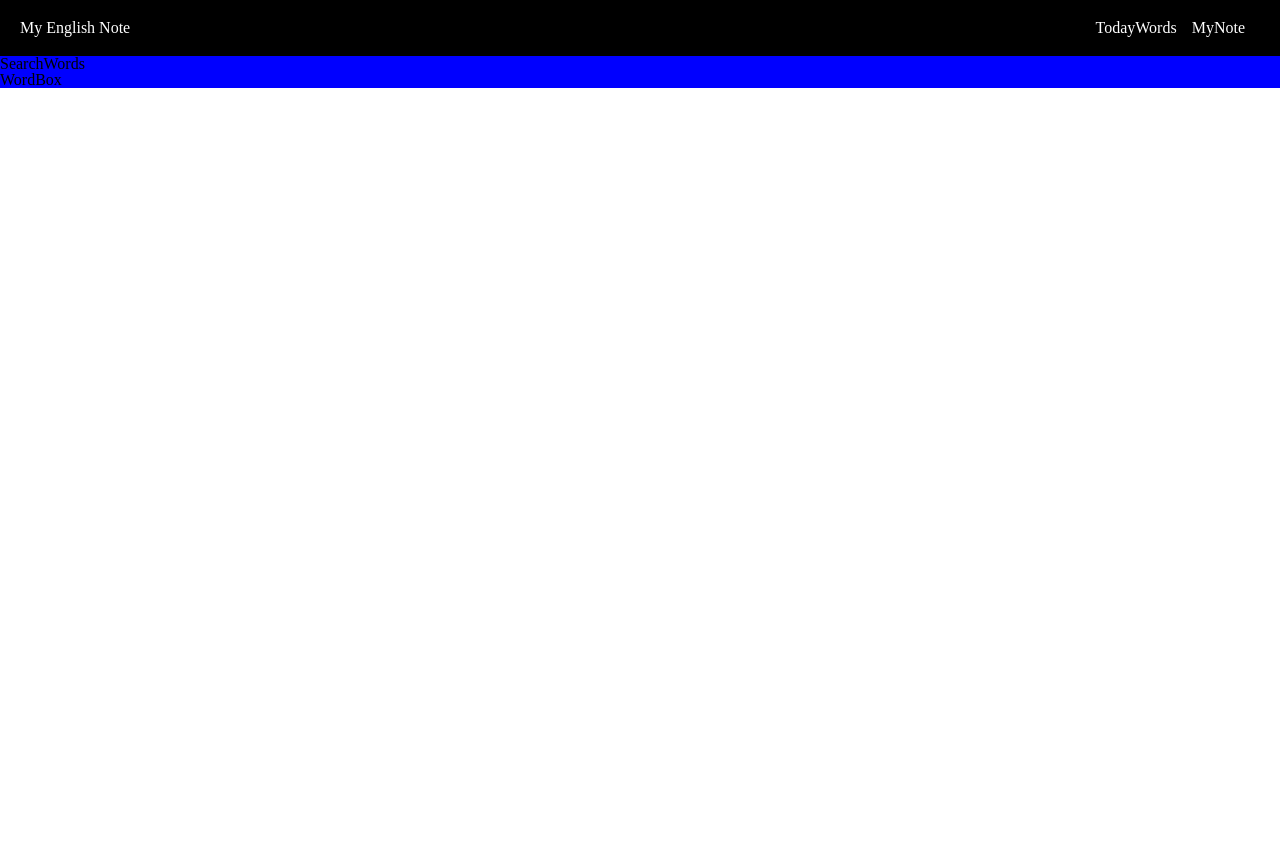
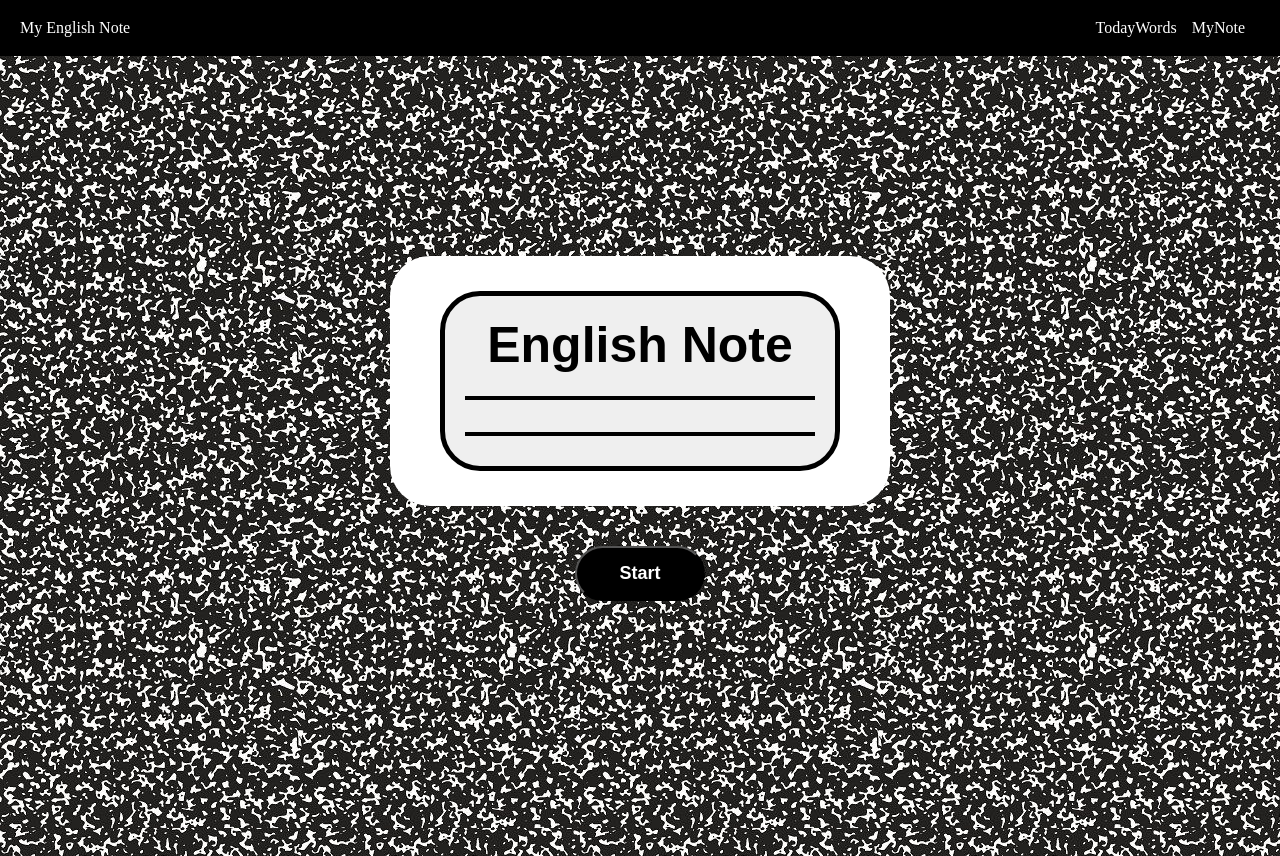
Before and after one commit to glor-git/side-memorize-english-web, a React (Create React App) app: page / in a window 1280 px wide. Before the commit the page ends 800 px from the top, so only its background shows below. Built offline with nearby package versions, Linux system fonts and the light colour scheme.

Commit message:
style: cover markup

```diff
--- /dev/null
+++ b/src/containers/components/Cover.js
@@ -0,0 +1,84 @@
+import styled from "styled-components";
+import React, { useState } from "react";
+import CoverSrc from "../../img/composition.jpg";
+
+export default function Cover(props) {
+  const { open, close } = props;
+
+  return (
+    <div>
+      {open ? (
+        <CoverWrapper>
+          <TitleWrapper>
+            <Title>
+              English Note
+              <Line />
+              <Line />
+            </Title>
+          </TitleWrapper>
+          <Button onClick={close}>Start</Button>
+        </CoverWrapper>
+      ) : null}
+    </div>
+  );
+}
+
+const CoverWrapper = styled.div`
+  background-image: url(${CoverSrc});
+  width: 100%;
+  height: 100vh;
+  position: absolute;
+  display: flex;
+  flex-direction: column;
+  align-items: center;
+`;
+
+const TitleWrapper = styled.div`
+  width: 500px;
+  height: 250px;
+  background-color: #fff;
+  border-radius: 40px;
+  margin: 0 auto;
+  margin-top: 200px;
+  display: flex;
+  justify-content: center;
+  cursor: pointer;
+`;
+
+const Title = styled.button`
+  width: 400px;
+  height: 180px;
+  border-radius: 40px;
+  margin-top: 200px;
+  border: 5px solid #000;
+  margin: 0 auto;
+  margin-top: 35px;
+  text-align: center;
+  font-weight: 900;
+  font-size: 50px;
+  padding: 20px;
+  display: flex;
+  flex-direction: column;
+  justify-content: space-between;
+  align-items: center;
+`;
+
+const Line = styled.div`
+  width: 350px;
+  height: 4px;
+  background-color: #000;
+  margin-bottom: 10px;
+`;
+
+const Button = styled.button`
+  width: 130px;
+  background-color: #000;
+  border-radius: 40px;
+  color: #fff;
+  padding: 15px;
+  font-weight: 900;
+  font-size: 18px;
+  margin-top: 40px;
+  box-sizing: border-box;
+  cursor: pointer;
+`;
--- a/src/page/Main.js
+++ b/src/page/Main.js
@@ -4,11 +4,18 @@ import { GET_WORDS, DELETE_WORD, ADD_WORD } from "../gql/words.js";
 import styled from "styled-components";
 import SearchWords from "../containers/components/SearchWords.js";
 import WordBox from "../containers/components/WordBox.js";
+import Cover from "../containers/components/Cover.js";
 
 function Main() {
+  const [coverOpen, setCoverOpen] = useState(true);
+
+  const closeCover = () => {
+    setCoverOpen(false);
+  };
+
   return (
-    //
     <MainSectionWrapper>
+      <Cover open={coverOpen} close={closeCover} />
       <SearchWords />
       <WordBox />
     </MainSectionWrapper>
@@ -17,6 +24,7 @@ function Main() {
 
 const MainSectionWrapper = styled.section`
   background: blue;
+  position: relative;
 `;
 
 export default Main;
```
Also changed, not shown: src/img/composition.jpg (added).
